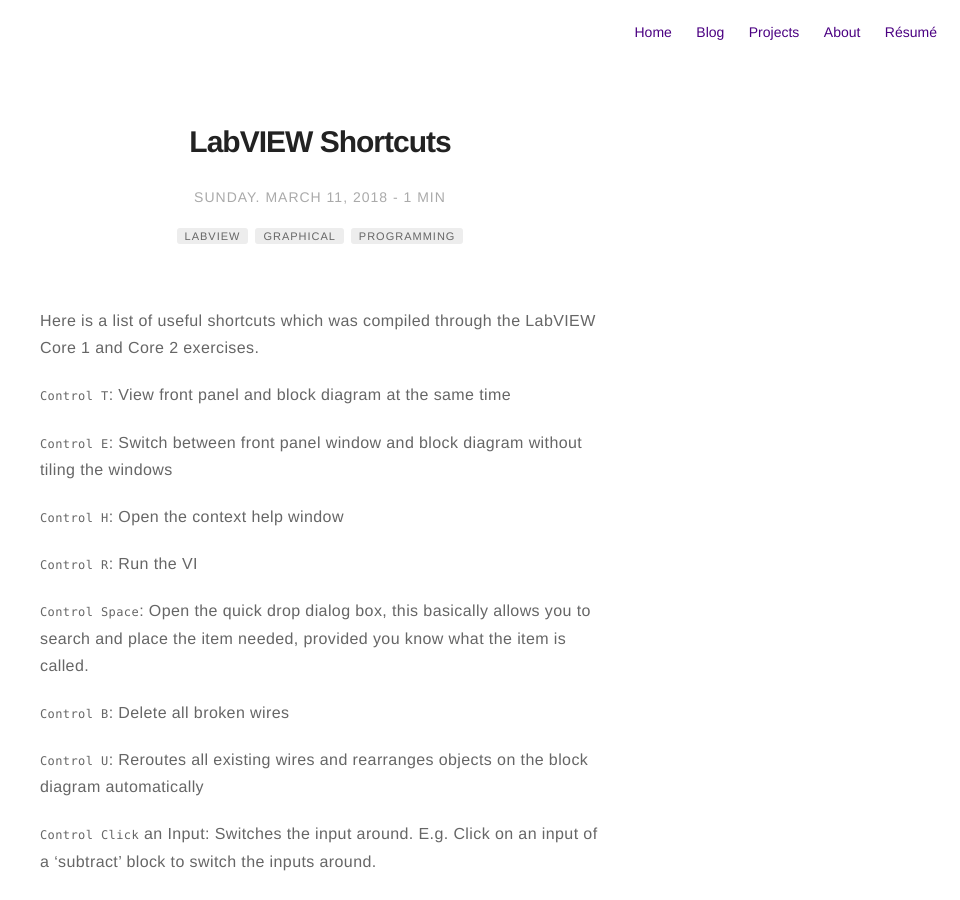
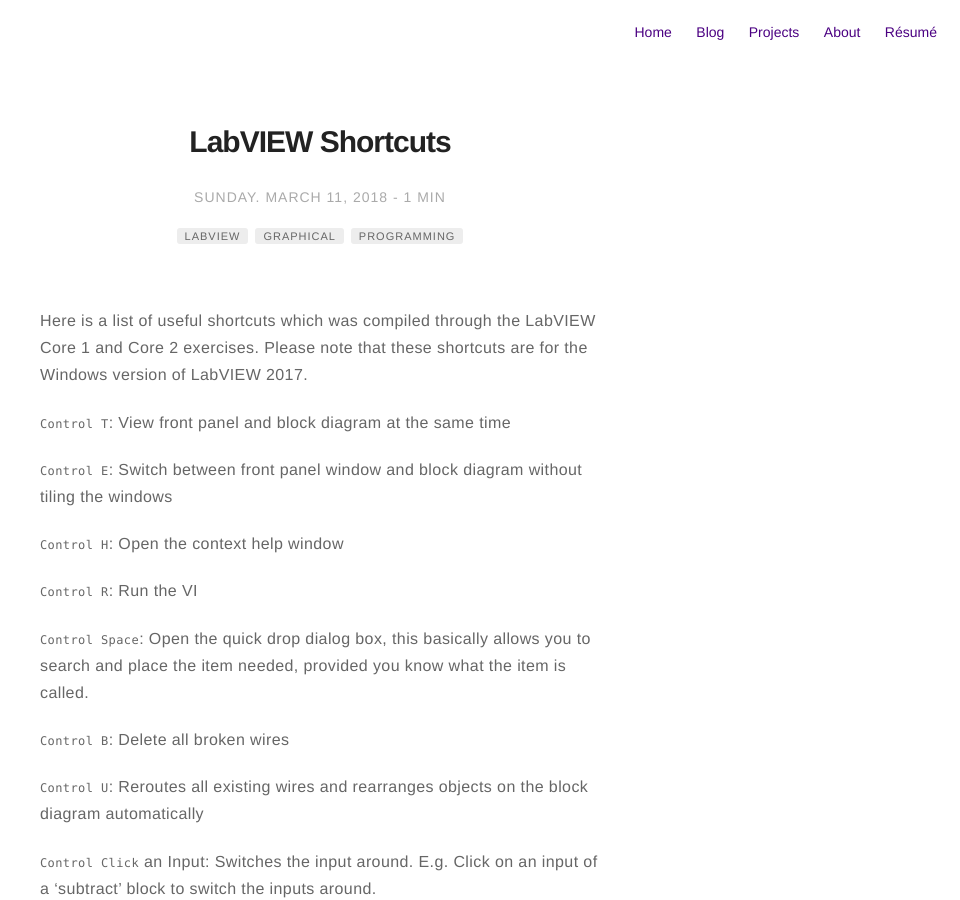
Before and after one commit to stevenlee090/stevenlee090.github.io, a Jekyll site: the page built from _posts/2018-03-11-labview-shortcuts.markdown, in a window 1280 px wide and 900 px high. Shown: the whole window, without its empty margins (320-1280 px from the left). Built offline with Jekyll 4.4.1, drawn with Linux system fonts in a browser that asks for light colours.

Commit message:
added note to labview post

```diff
--- a/_posts/2018-03-11-labview-shortcuts.markdown
+++ b/_posts/2018-03-11-labview-shortcuts.markdown
@@ -14,7 +14,7 @@
 description: Useful shortcuts for LabVIEW 2017.
 ---
 
-Here is a list of useful shortcuts which was compiled through the LabVIEW Core 1 and Core 2 exercises.
+Here is a list of useful shortcuts which was compiled through the LabVIEW Core 1 and Core 2 exercises. Please note that these shortcuts are for the Windows version of LabVIEW 2017.
 
 `Control T`:  View front panel and block diagram at the same time
 
```
